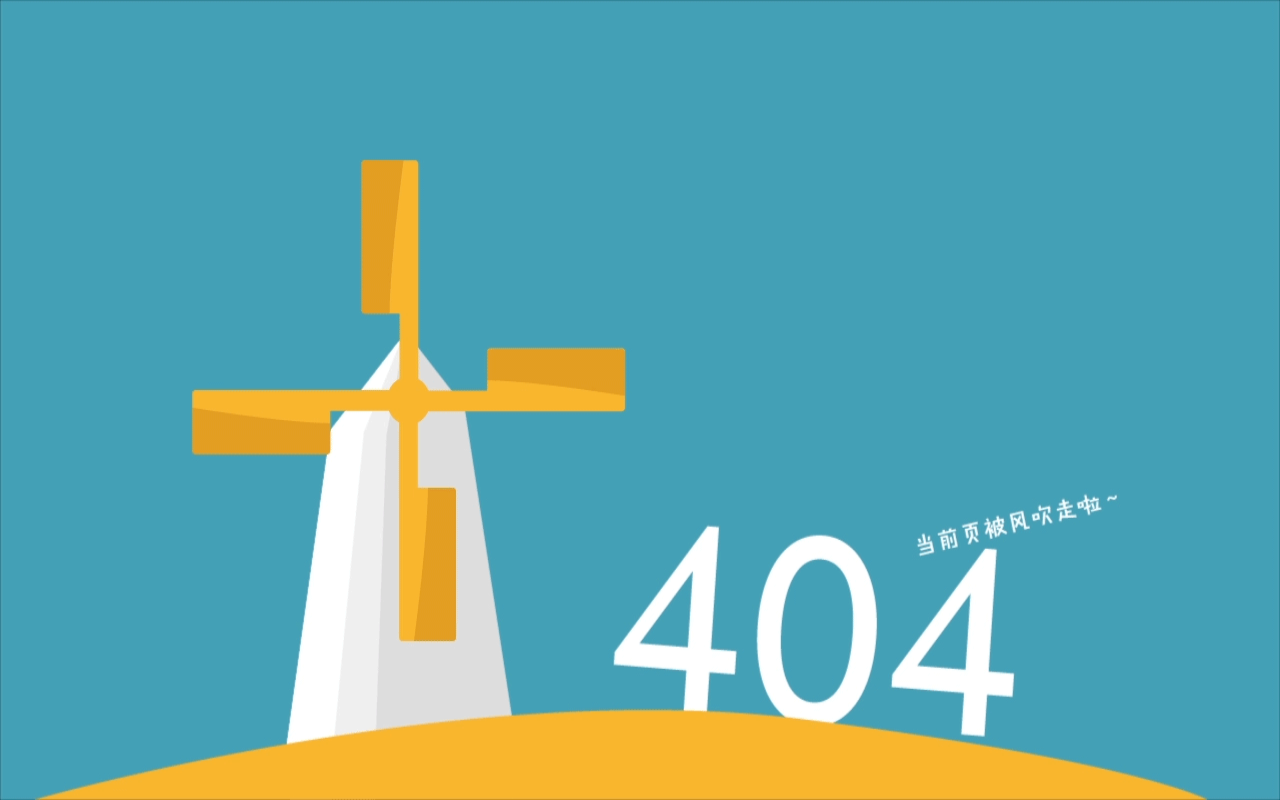
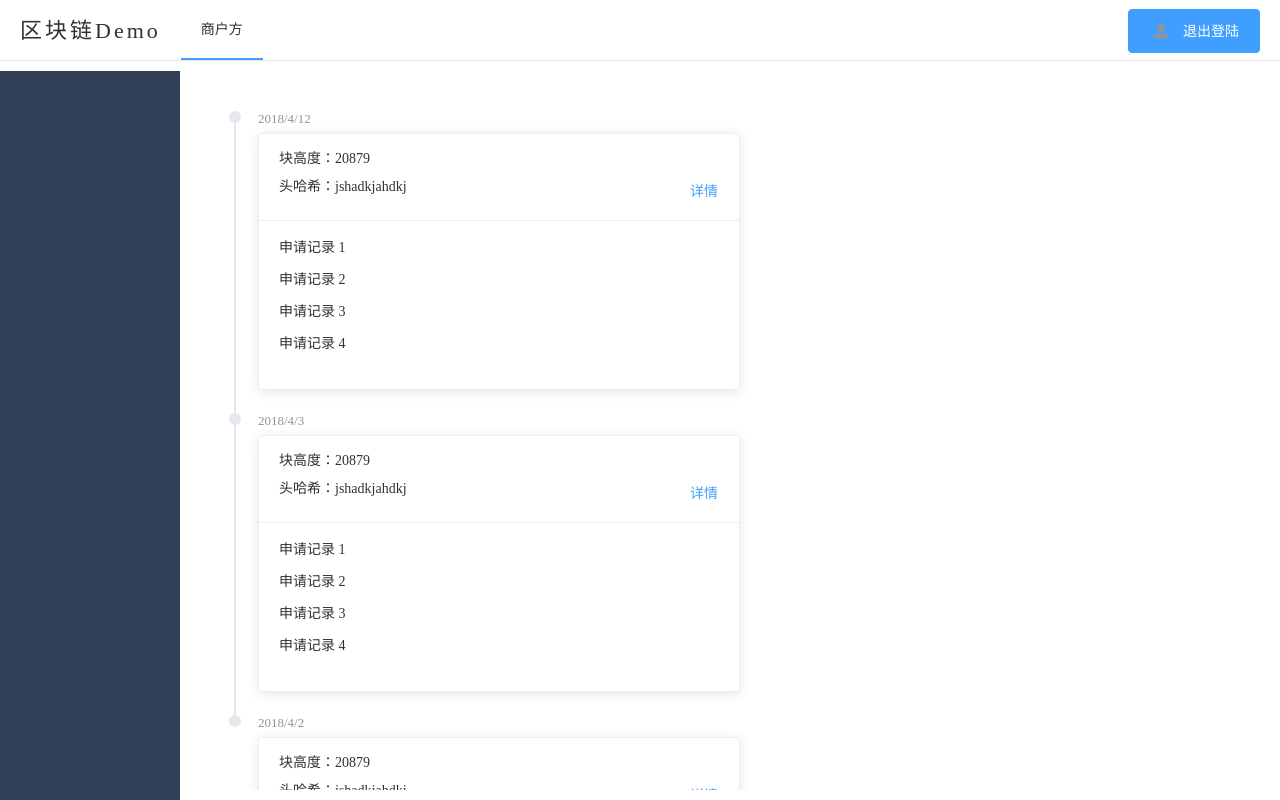
Before and after one commit to Shine21497/Internet-security-class-project, a Vue app in the folder frontend/: page /block-chain in a window 1280 px wide. Built offline with nearby package versions, Linux system fonts and the light colour scheme; sample sign-in values are in the browser's storage.

Commit message:
block chain and map query

```diff
--- a/frontend/src/components/HeadNav.vue
+++ b/frontend/src/components/HeadNav.vue
@@ -71,10 +71,14 @@
                         link: "my-info",
                         icon: "el-icon-suitcase"
                     }, {
-                        name: '信息被查询记录',
-                        link: "my-queried",
+                        name: '区块链地图查询',
+                        link: "map-query",
                         icon: "el-icon-document"
-                    },
+                    },{
+                        name: '地图维护记录',
+                        link: "block-chain",
+                        icon: "el-icon-document"
+                    }
                 ],
                 leftBarMenu2: [
                     {
--- a/frontend/src/router.js
+++ b/frontend/src/router.js
@@ -14,6 +14,8 @@ import Query from './views/Query'
 import MyMerchant from './views/MyMerchant'
 import ElementUI from 'element-ui';
 import Demo from "./views/Demo";
+import MapQuery from "./views/MapQuery";
+import BlockChainShow from "./views/BlockChainShow";
 
 Vue.use(ElementUI);
 Vue.use(Router);
@@ -38,6 +40,8 @@ const router = new Router({
                 {path: '/my-own-platform', name: 'MyOwnPlatform', component: MyOwnPlatform},
                 {path: '/my-platform', name: 'MyPlatform', component: MyPlatform},
                 {path: '/my-queried', name: 'MyQueried', component: MyQueried},
+                {path: '/map-query', name: 'MapQuery', component: MapQuery},
+                {path: '/block-chain', name: 'BlockChainShow', component: BlockChainShow},
                 {path: '/query', name: "Query", component: Query},
                 {path: '/my-merchant', name: "MyMerchant", component: MyMerchant},
                 {path: '/my-own-platform/client', name: "MyOwnClient", component: MyOwnClient},
--- /dev/null
+++ b/frontend/src/views/BlockChainShow.vue
@@ -0,0 +1,76 @@
+<template>
+    <div class="block">
+        <el-container>
+            <el-timeline>
+                <el-timeline-item timestamp="2018/4/12" placement="top">
+                    <el-card class="box-card">
+                        <div slot="header" class="clearfix">
+                            <span>块高度：20879</span><br><br>
+                            <span>头哈希：jshadkjahdkj</span>
+                            <el-button style="float: right; padding: 3px 0" type="text">详情</el-button>
+                        </div>
+                        <div v-for="o in 4" :key="o" class="text item">
+                            {{'申请记录 ' + o }}
+                        </div>
+                    </el-card>
+                </el-timeline-item>
+                <el-timeline-item timestamp="2018/4/3" placement="top">
+                    <el-card class="box-card">
+                        <div slot="header" class="clearfix">
+                            <span>块高度：20879</span><br><br>
+                            <span>头哈希：jshadkjahdkj</span>
+                            <el-button style="float: right; padding: 3px 0" type="text">详情</el-button>
+                        </div>
+                        <div v-for="o in 4" :key="o" class="text item">
+                            {{'申请记录 ' + o }}
+                        </div>
+                    </el-card>
+                </el-timeline-item>
+                <el-timeline-item timestamp="2018/4/2" placement="top">
+                    <el-card class="box-card">
+                        <div slot="header" class="clearfix">
+                            <span>块高度：20879</span><br><br>
+                            <span>头哈希：jshadkjahdkj</span>
+                            <el-button style="float: right; padding: 3px 0" type="text">详情</el-button>
+                        </div>
+                        <div v-for="o in 4" :key="o" class="text item">
+                            {{'申请记录 ' + o }}
+                        </div>
+                    </el-card>
+                </el-timeline-item>
+            </el-timeline>
+        </el-container>
+    </div>
+</template>
+
+<script>
+    export default {
+        name: "BlockChainShow"
+    }
+</script>
+
+<style scoped>
+    .el-container{
+        padding: 50px 50px 50px 50px ;
+    }
+    .text {
+        font-size: 14px;
+    }
+
+    .item {
+        margin-bottom: 18px;
+    }
+
+    .clearfix:before,
+    .clearfix:after {
+        display: table;
+        content: "";
+    }
+    .clearfix:after {
+        clear: both
+    }
+
+    .box-card {
+        width: 480px;
+    }
+</style>
--- /dev/null
+++ b/frontend/src/views/MapQuery.vue
@@ -0,0 +1,81 @@
+<template>
+    <el-container direction="vertical">
+        <el-card style="margin: 20px;width: 100%;">
+            <el-form :inline="true" :model="formInline" class="demo-form-inline" >
+                <el-form-item label="所在省市">
+                    <el-select v-model="formInline.region" placeholder="省市">
+                        <el-option label="上海" value="shanghai"></el-option>
+                        <el-option label="北京" value="beijing"></el-option>
+                    </el-select>
+                </el-form-item>
+                <el-form-item label="地区名(部分)">
+                    <el-input v-model="formInline.user" placeholder="地区名"></el-input>
+                </el-form-item>
+                <el-form-item>
+                    <el-button type="primary" @click="onSubmit">查询</el-button>
+                </el-form-item>
+            </el-form>
+            <div style="margin: 20px 0;"></div>
+            <el-table
+                    :data="tableData"
+                    stripe
+                    style="width: 100%">
+                <el-table-column
+                        prop="id"
+                        label="地图ID"
+                        sortable>
+                </el-table-column>
+                <el-table-column
+                        prop="name"
+                        label="名称"
+                        sortable>
+                </el-table-column>
+                <el-table-column
+                        prop="所属省市"
+                        label="省市"
+                        sortable>
+                </el-table-column>
+                <el-table-column
+                        prop="区域名"
+                        label="区域名"
+                        sortable>
+                </el-table-column>
+                <el-table-column
+                        label="操作"
+                        sortable>
+                    <el-button>
+                        下载
+                    </el-button>
+                </el-table-column>
+            </el-table>
+        </el-card>
+    </el-container>
+</template>
+
+<script>
+    export default {
+        name: "MapQuery",
+        data() {
+            return {
+                formInline: {
+                    user: '',
+                    region: ''
+                },
+                tableData:{
+
+                }
+            }
+        },
+        methods: {
+            onSubmit() {
+                console.log('submit!');
+            }
+        }
+    }
+</script>
+
+<style scoped>
+ .el-container{
+     padding: 50px 50px 50px 50px ;
+ }
+</style>
```
